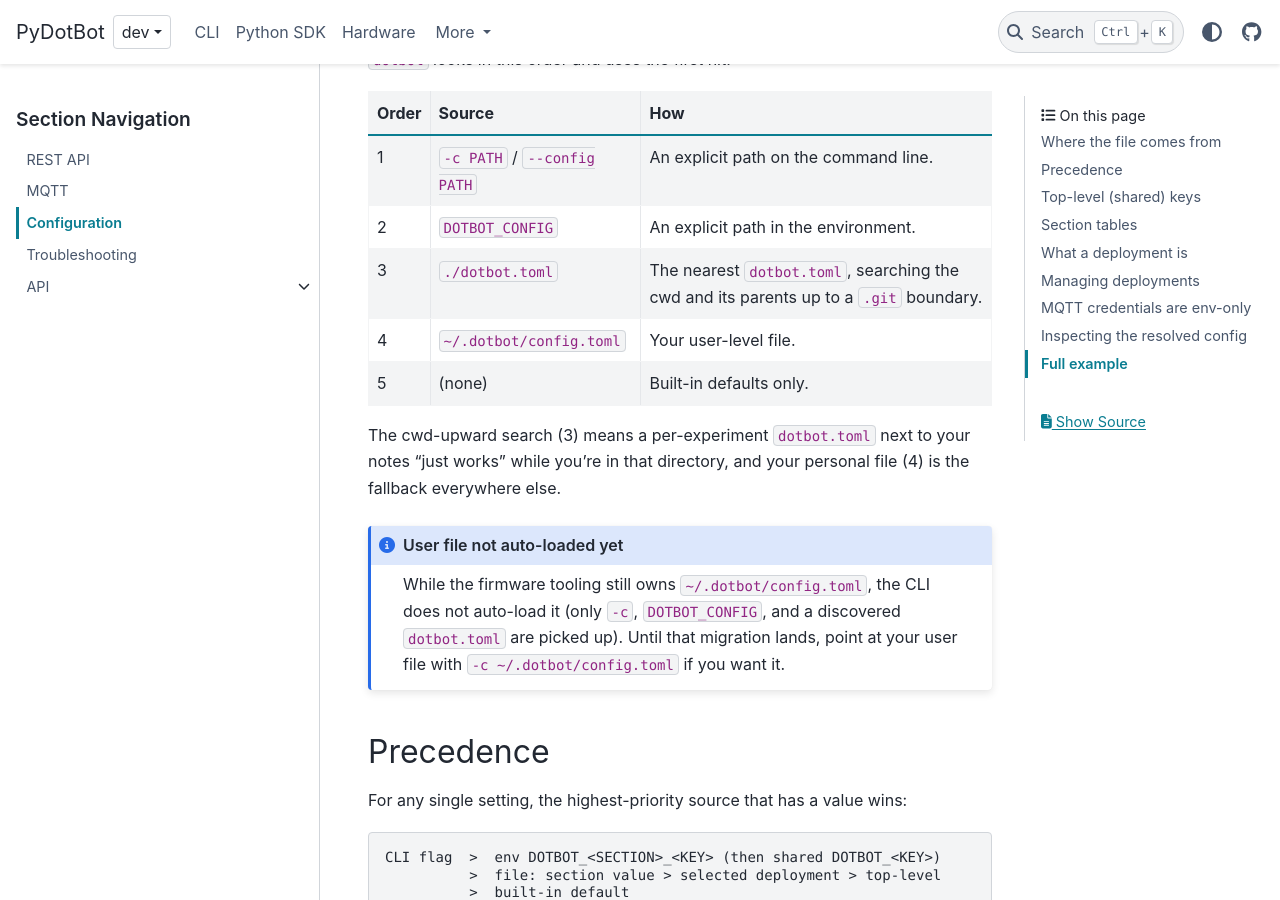
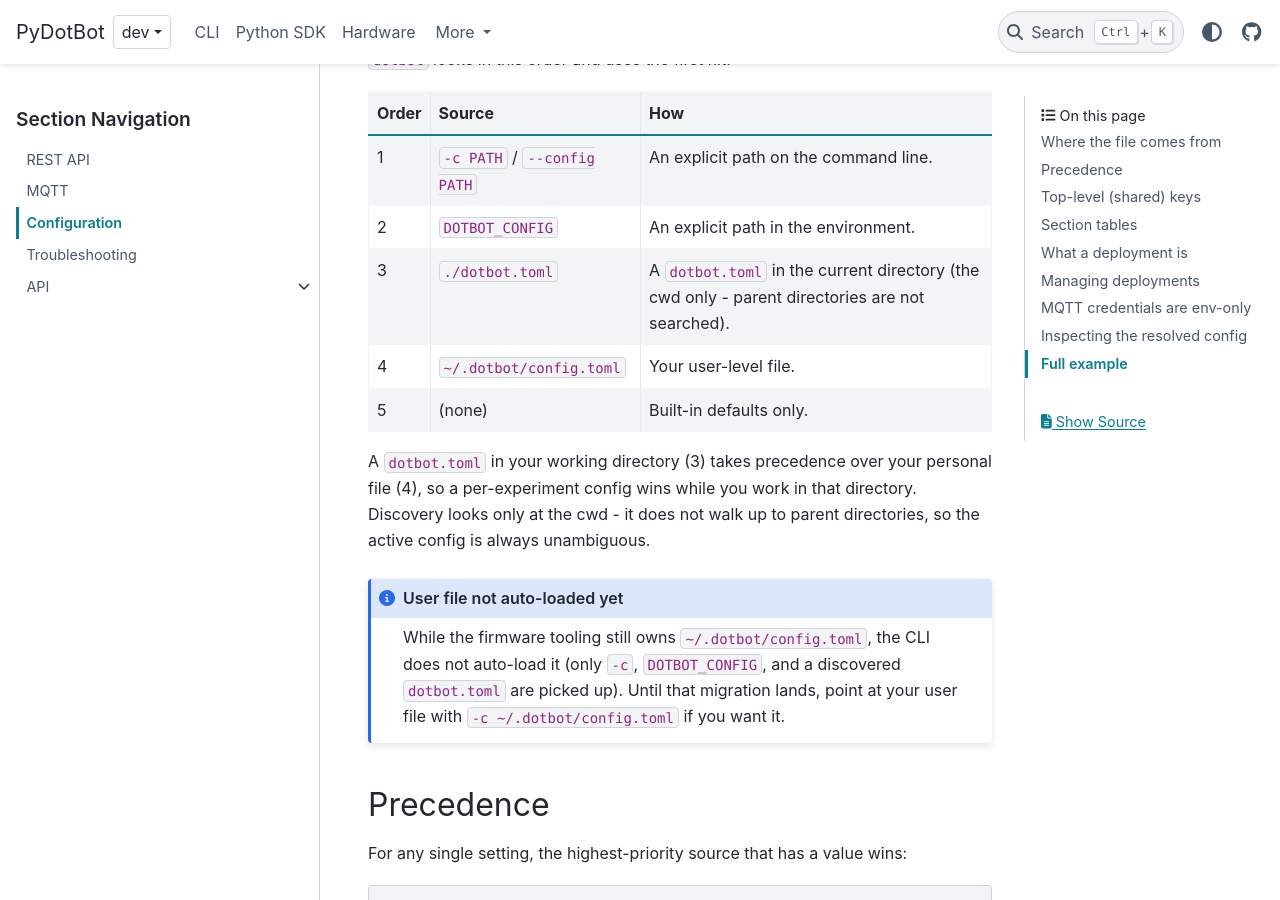
Before and after one commit to DotBots/PyDotBot, a Sphinx documentation site: the page built from doc/reference/configuration.md, in a window 1280 px wide and 900 px high, scrolled down 579 px. Built offline with Sphinx 7.4.7 and the PyData theme 0.15.4, drawn with Linux system fonts in a browser that asks for light colours.

Commit message:
doc: config discovery is cwd-only, not cwd-upward
AI-assisted: Claude Opus 4.8

````diff
--- a/doc/reference/configuration.md
+++ b/doc/reference/configuration.md
@@ -25,13 +25,14 @@ dotbot config init --conn mqtts://broker:8883 --swarm-id 1234
 |---|---|---|
 | 1 | `-c PATH` / `--config PATH` | An explicit path on the command line. |
 | 2 | `DOTBOT_CONFIG` | An explicit path in the environment. |
-| 3 | `./dotbot.toml` | The nearest `dotbot.toml`, searching the cwd and its parents up to a `.git` boundary. |
+| 3 | `./dotbot.toml` | A `dotbot.toml` in the current directory (the cwd only - parent directories are not searched). |
 | 4 | `~/.dotbot/config.toml` | Your user-level file. |
 | 5 | (none) | Built-in defaults only. |
 
-The cwd-upward search (3) means a per-experiment `dotbot.toml` next to your
-notes "just works" while you're in that directory, and your personal file (4) is
-the fallback everywhere else.
+A `dotbot.toml` in your working directory (3) takes precedence over your
+personal file (4), so a per-experiment config wins while you work in that
+directory. Discovery looks only at the cwd - it does not walk up to parent
+directories, so the active config is always unambiguous.
 
 ```{admonition} User file not auto-loaded yet
 :class: note
````
